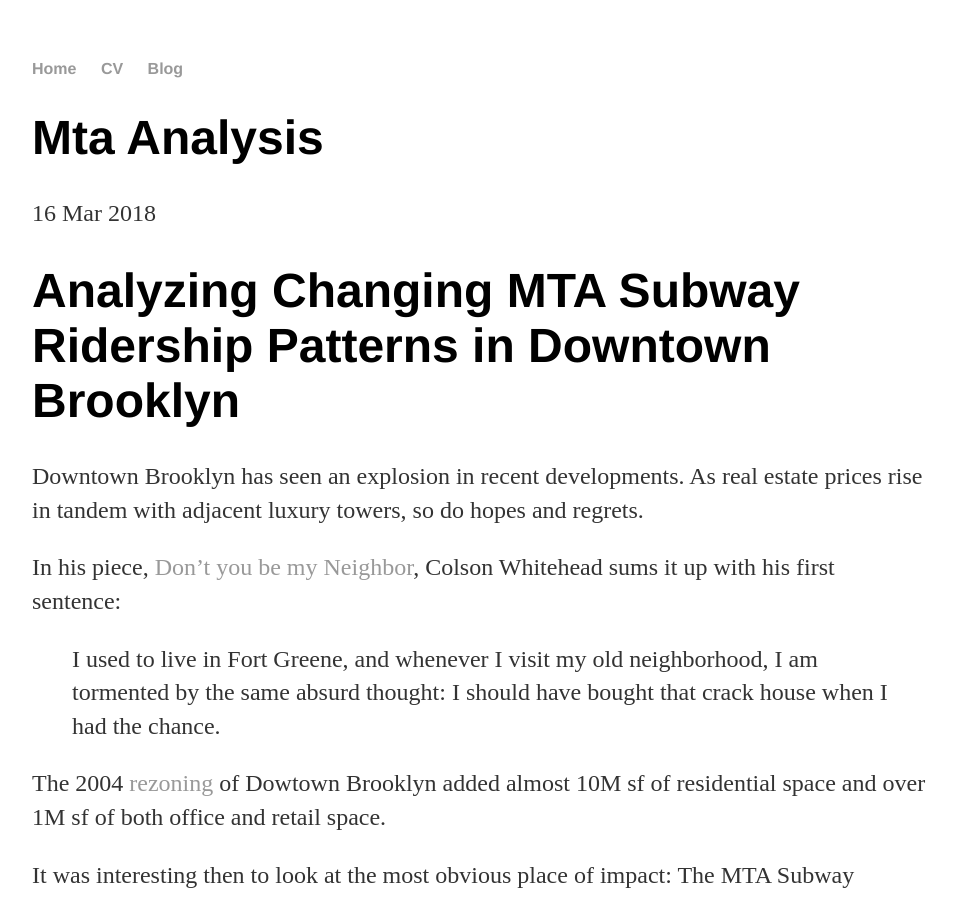
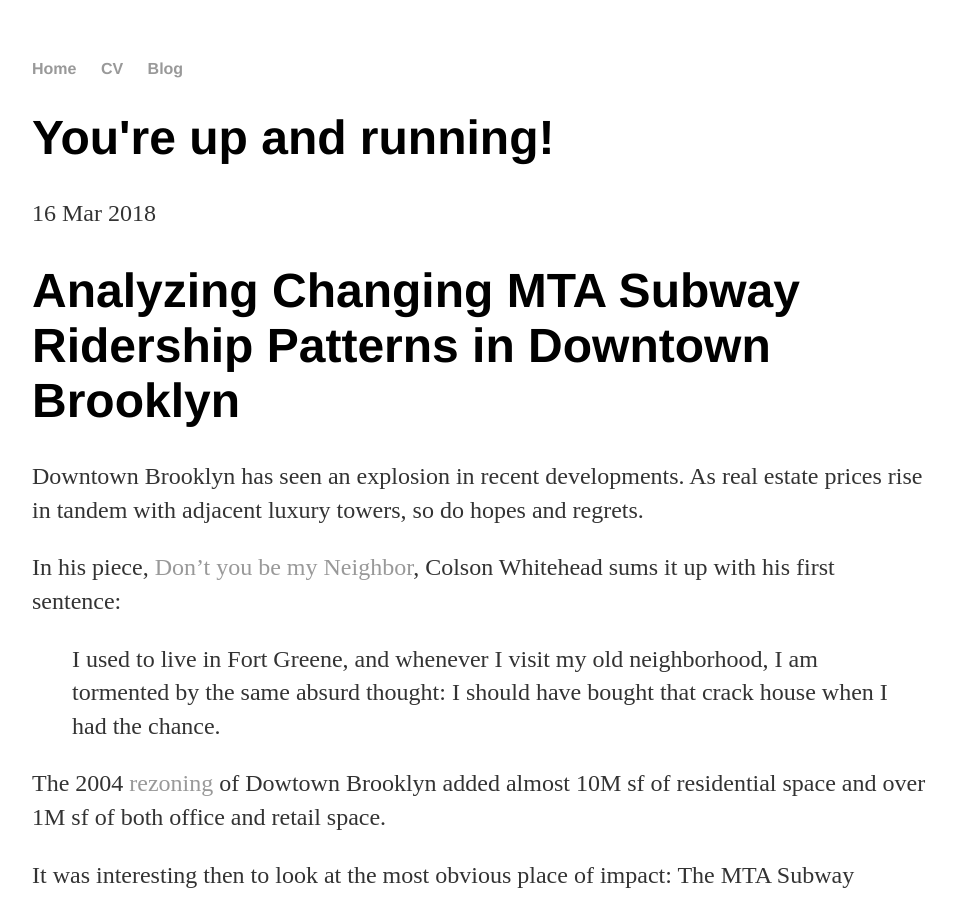
Before and after one commit to IKOSTYUK/ikostyuk.github.io, a Jekyll site: the page built from _posts/2018-03-16-MTA-Analysis.md, in a window 1280 px wide and 900 px high. Shown: the whole window, without its empty margins (160-1116 px from the left). Built offline with Jekyll 4.4.1, drawn with Linux system fonts in a browser that asks for light colours; our own code applies the rules of GitHub Pages for plain Markdown files.

Commit message:
Update 2018-03-16-MTA-Analysis.md

```diff
--- a/_posts/2018-03-16-MTA-Analysis.md
+++ b/_posts/2018-03-16-MTA-Analysis.md
@@ -1,3 +1,8 @@
+---
+layout: post
+title: You're up and running!
+---
+
 # Analyzing Changing MTA Subway Ridership Patterns in Downtown Brooklyn
 
 Downtown Brooklyn has seen an explosion in recent developments. As real estate prices rise in tandem with adjacent luxury towers, so do hopes and regrets.
```
